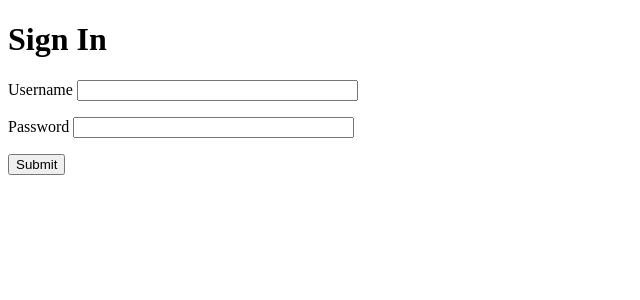
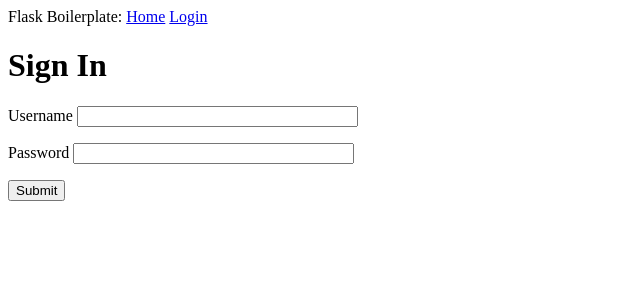
Before and after one commit to ahsanliquidity11/flask-boilerplate, a Python web app: template app/templates/login.html in a window 1280 px wide. Shown: the top 300 px of the page, without its empty margins (0-640 px from the left). Run offline with Jinja, Linux system fonts and the light colour scheme; the template is opened without the code that fills it: most values are stand-ins (such as "Sample title", 1, 10 or a date in 2020); form fields are guessed from the names that the template uses.

Commit message:
include links on the base template

```diff
--- a/app/templates/base.html
+++ b/app/templates/base.html
@@ -6,6 +6,11 @@
 </head>
 
 <body>
+    <div>
+        Flask Boilerplate:
+        <a href="/index">Home</a>
+        <a href="/login">Login</a>
+    </div>
     {% block content %}{% endblock %}
 </body>
 
```
